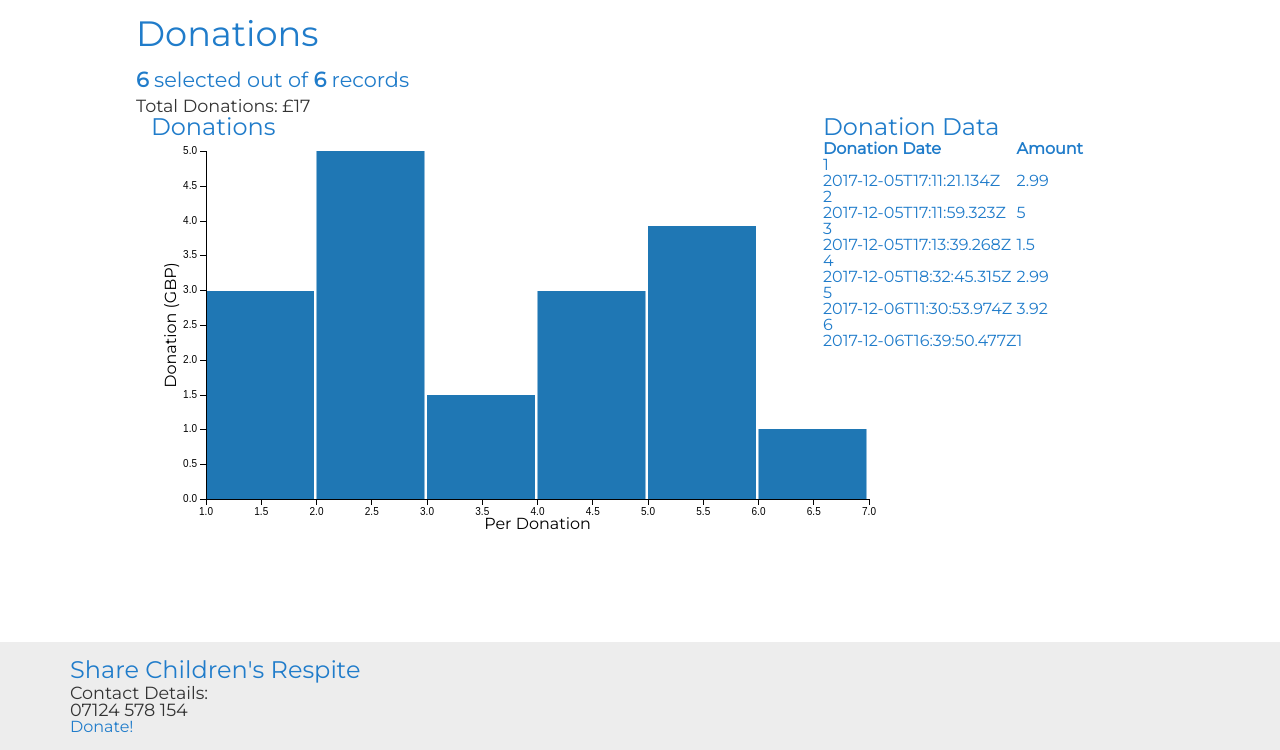
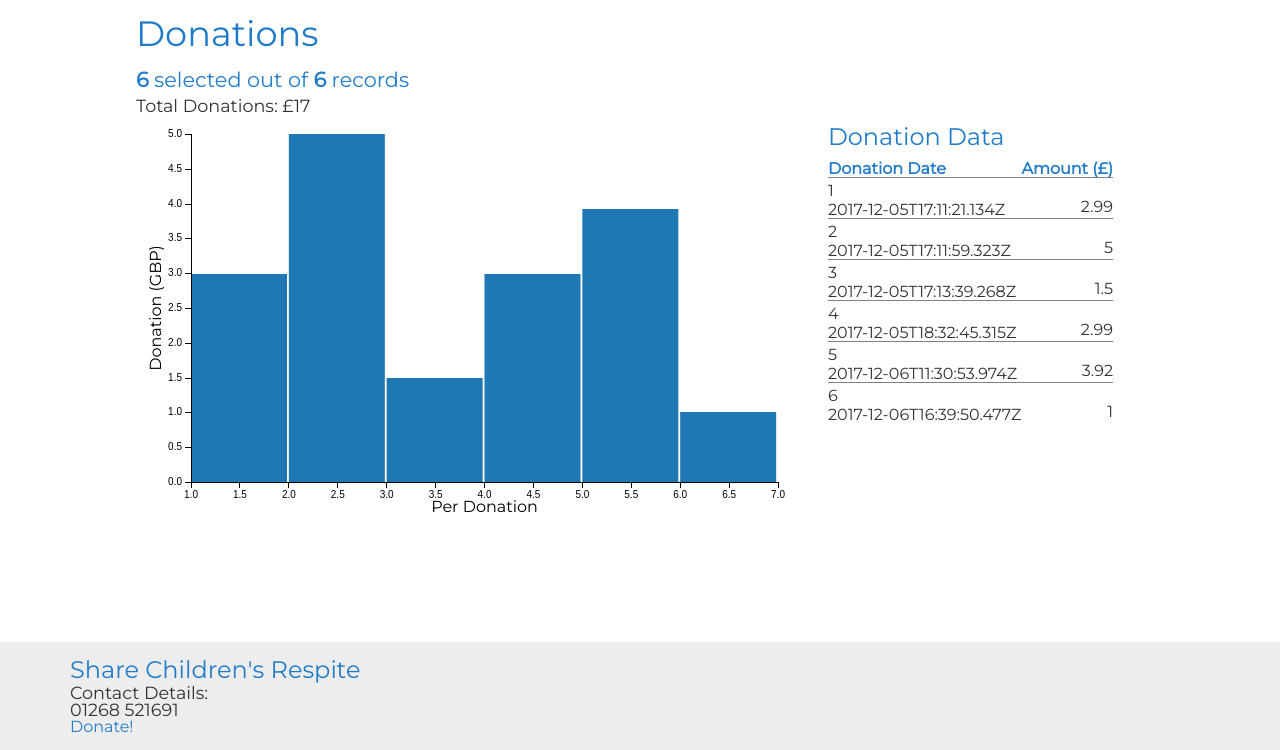
Before and after one commit to callump5/share_respite_prj, a Django app: page /donations/ in a window 1280 px wide. Shown: the part 50-800 px from the top of the page. Run offline with Django 3.2, Linux system fonts and the light colour scheme; a user stored in the database is signed in; data comes from the database, SQL or seed files in the repository; both versions use the stored data as it was after the commit; some libraries are stand-ins or nearby versions.

Commit message:
ALL DONE!!! JUST FIX STRIPE AND DEPLY!!!!!

```diff
--- a/static/css/home.css
+++ b/static/css/home.css
@@ -49,8 +49,11 @@ footer {
 
 /* Fonts */
 
-h1, h2, h3, h4, a, button, th, td, text{
+h1, h2, h3, h4, a, button, th, text{
     color: #207CCA;
+    font-family: 'Montserrat', sans-serif;
+}
+td{
     font-family: 'Montserrat', sans-serif;
 }
 
@@ -248,13 +251,43 @@ label {
 #contact{
     margin-bottom: 10px;
 }
+#contact > p {
+    padding-bottom: 10px;
+    margin-top: 5px;
+    padding-left: 5px;
+}
 #contact ul {
     list-style: none;
+    margin-left: 30px;
+    margin-top: 50px;
 }
 #contact ul li p{
     padding-bottom: 5px;
 }
-
+#contact hr {
+    margin: 10px 0;
+}
 iframe {
     width: 100%;
 }
+
+/* Donations */
+
+.chart-title h2 {
+    padding-bottom: 10px;
+}
+
+.dc-table-label {
+    padding-top: 5px;
+    border-top: 1px solid grey;
+}
+.dc-table-row {
+    margin-bottom: 10px;
+}
+.dc-table-column._1{
+    float: right;
+}
+
+#total{
+    margin-bottom: 10px;
+}
--- a/static/js/graph.js
+++ b/static/js/graph.js
@@ -4,6 +4,7 @@ queue()
 
 
 function makeGraphs(error, data) {
+
 
     data.forEach(function (d) {
         d.created_at = d['fields']['created_at'];
@@ -47,6 +48,10 @@ function makeGraphs(error, data) {
     var numberDisplay = dc.numberDisplay("#total");
 
 
+    var width = document.getElementById('date-graph').offsetWidth;
+
+
+
     dataCount
         .dimension(donationGroup)
         .group(all);
@@ -56,7 +61,7 @@ function makeGraphs(error, data) {
         .group(sumAllAmount);
 
     chart
-        .width(768)
+        .width(width)
         .height(400)
         .x(userScale)
         .yAxisLabel('Donation (GBP)', 25)
@@ -76,13 +81,25 @@ function makeGraphs(error, data) {
                 format: function (d) { return d.created_at;}
             },
             {
-                label: "Amount",
+                label: "Amount (£)",
                 format: function (d) { return d.amount;}
             }
         ]);
 
 
     dc.renderAll();
+
+    window.onresize = function(event) {
+
+        var newWidth = document.getElementById('box-test').offsetWidth;
+
+        chart.width(newWidth)
+            .transitionDuration(0);
+            pie.transitionDuration(0);
+            dc.renderAll();
+            chart.transitionDuration(750);
+    };
+
 }
 
 makeGraphs();
--- a/templates/base.html
+++ b/templates/base.html
@@ -13,8 +13,11 @@
     <link rel="stylesheet"  type='text/css' href="http://cdnjs.cloudflare.com/ajax/libs/font-awesome/4.3.0/css/font-awesome.css">
     <link rel="stylesheet" href="https://cdnjs.cloudflare.com/ajax/libs/bootswatch/3.3.6/cerulean/bootstrap.min.css">
     <link rel="stylesheet" href="{% static 'lib/css/dc.css' %}">
+
     <link rel="stylesheet" href="{% static 'css/reset.css' %}">
     <link rel="stylesheet" href="{% static 'css/home.css' %}">
+
+
 
     <script src="/static/lib/js/jquery.min.js"></script>
     <script src="/static/lib/js/bootstrap.min.js"></script>
@@ -53,6 +56,7 @@
 
                                 <li><a href="{% url 'profile' %}">Profile</a></li>
                                 {% if user.is_staff %}
+                                    <li><a href="/donations/">Donations</a></li>
                                     <li><a href="/admin/">Admin</a></li>
                                 {% endif %}
 
@@ -99,7 +103,6 @@
                                 <li><a href="/about-us/whats-on">Whats On</a></li>
                                 <li><a href="/about-us/staff">Staff</a></li>
                                 <li><a href="/testimonials/">Testimonials</a></li>
-                                <li><a href="/donations/">Donations</a></li>
                             </ul>
                     </li>
 
@@ -137,7 +140,7 @@
         <div class="container">
             <h2>Share Children's Respite</h2>
             <p>Contact Details:</p>
-            <p>07124 578 154</p>
+            <p>01268 521691</p>
 
             <a href="/donate">Donate!</a>
         </div>
--- a/templates/donations/donation_form.html
+++ b/templates/donations/donation_form.html
@@ -27,7 +27,7 @@
             <label class="amount">
                 <span>{{ ammount }}</span>
             </label>
-            <input class="btn btn-primary" id="validate_card_btn" name="commit" type="submit" value="Validate Credit Card">
+            <input class="btn" id="validate_card_btn" name="commit" type="submit" value="Validate Credit Card">
         </div>
     </form>
 
--- a/templates/donations/donations.html
+++ b/templates/donations/donations.html
@@ -3,6 +3,8 @@
 {% load staticfiles %}
 
 {% block stripe_js %}
+
+
     <script type="text/javascript" src="{% static 'lib/js/crossfilter.js' %}"></script>
     <script type="text/javascript" src="{% static 'lib/js/d3.js' %}"></script>
     <script type="text/javascript" src="{% static 'lib/js/dc.js' %}"></script>
@@ -20,18 +22,9 @@
             <p id='total'>Total Donations: £</p>
         </div>
 
-
+    <div class="row">
         <!-- Date Graph -->
-    <div class="col-sm-8">
-        <div class="chart-wrapper">
-            <div class="chart-title">
-                <h2>Donations</h2>
-            </div>
-            <div class="chart-stage">
-                <div id="date-graph"></div>
-            </div>
-        </div>
-    </div>
+        <div class="col-sm-8" id="date-graph"></div>
         <!-- / Date Graph -->
 
         <!-- Data Table -->
@@ -46,5 +39,5 @@
             </div>
         </div>
         <!-- / Data Table-->
-
+    </div>
 {% endblock %}
```
Also changed, not shown: static/lib/css/dc-resizing.css (added, +7 -0 lines), static/lib/js/dc-resizing.js (added, +39 -0 lines), templates/aboutus/contact_us.html (+5 -2 lines), db.sqlite3. Lines whose indentation alone changed are shown as unchanged.
